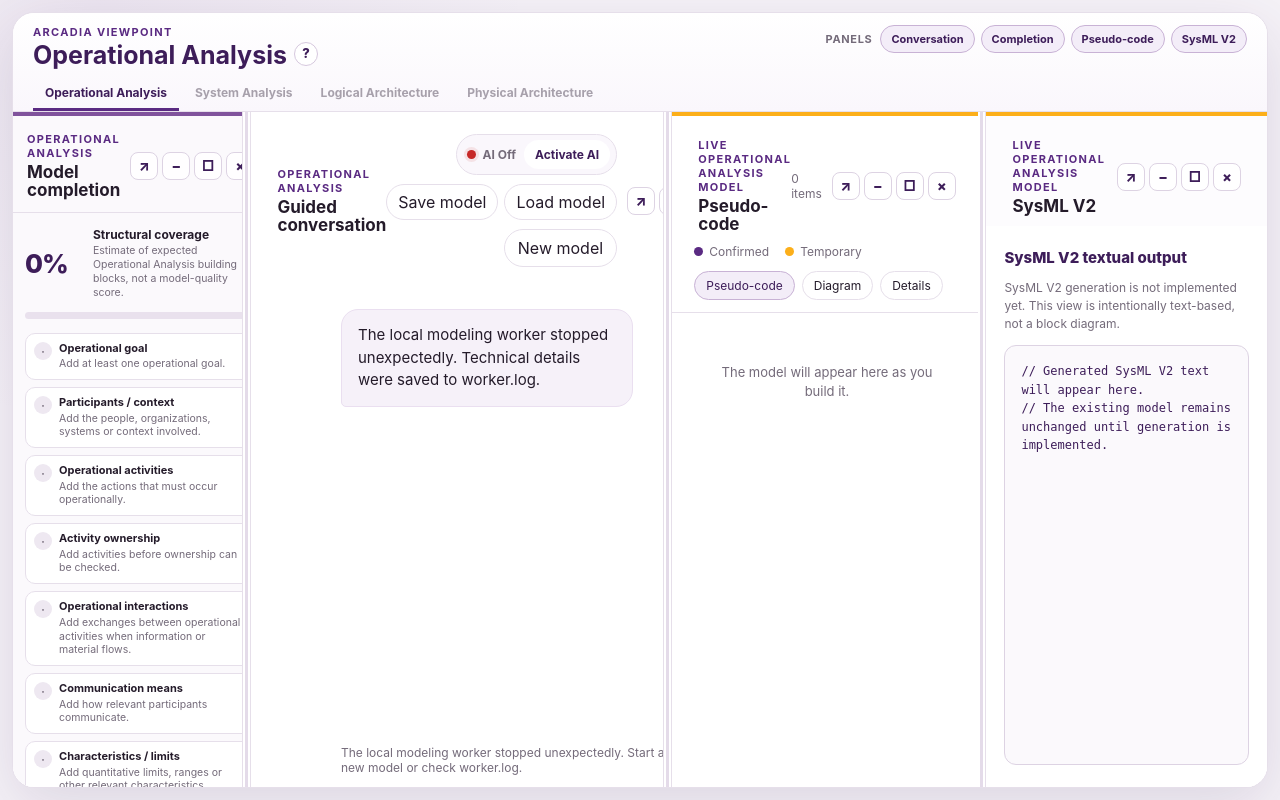
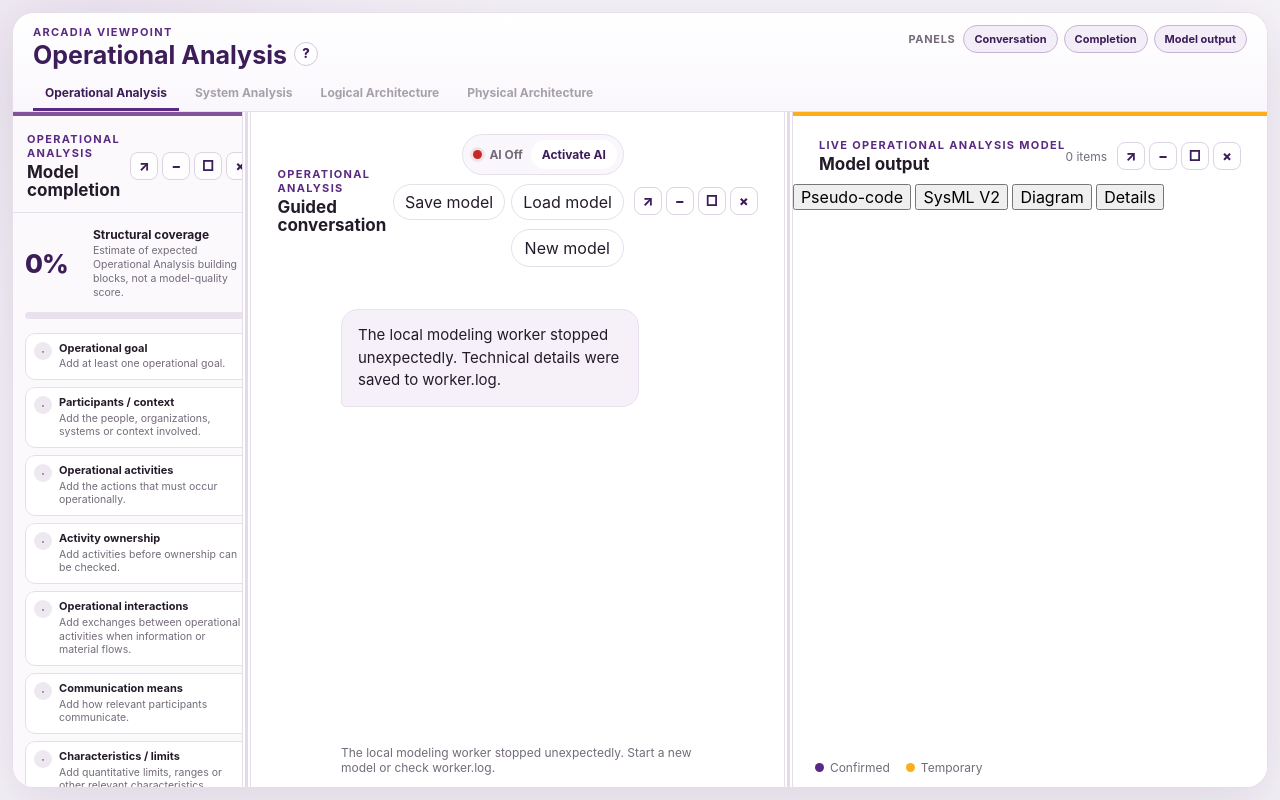
Before and after one commit to fabricionicolato1323-cyber/MBSE-App, a Flask app: page / in a window 1280 px wide. Run offline with Flask 3, Linux system fonts and the light colour scheme.

Commit message:
Unify docked model output into one tabbed sidebar

```diff
--- a/templates/index.html
+++ b/templates/index.html
@@ -44,8 +44,7 @@
           <span>Panels</span>
           <button type="button" class="panel-toggle active" data-panel-toggle="chat">Conversation</button>
           <button type="button" class="panel-toggle active" data-panel-toggle="completion">Completion</button>
-          <button type="button" class="panel-toggle active" data-panel-toggle="text">Pseudo-code</button>
-          <button type="button" class="panel-toggle active" data-panel-toggle="sysml">SysML V2</button>
+          <button type="button" class="panel-toggle active" data-panel-toggle="output">Model output</button>
         </div>
       </div>
 
@@ -132,19 +131,19 @@
         <div id="statusLine" class="status-line">Starting the guided model…</div>
       </section>
 
-      <div class="panel-splitter" data-splitter="text" role="separator" aria-orientation="vertical" aria-label="Resize pseudo-code panel"></div>
+      <div class="panel-splitter" data-splitter="output" role="separator" aria-orientation="vertical" aria-label="Resize model output panel"></div>
 
-      <aside id="modelPanel" class="workspace-panel model-panel text-panel" data-panel="text" data-output-panel="text">
+      <aside id="modelPanel" class="workspace-panel model-panel output-panel" data-panel="output">
         <header class="model-header panel-drag-handle">
           <div class="panel-heading-copy">
             <div class="eyebrow">Live Operational Analysis model</div>
-            <h2>Pseudo-code</h2>
+            <h2 id="outputPanelTitle">Model output</h2>
             <div id="modelFileName" class="model-file-name" hidden></div>
           </div>
           <div class="model-header-actions">
             <div id="modelCount" class="model-count">0 · 0</div>
-            <div class="panel-controls" aria-label="Pseudo-code panel controls">
-              <button type="button" class="panel-control" data-panel-action="dock" title="Open pseudo-code in a new browser window" aria-label="Open pseudo-code in a new browser window">↗</button>
+            <div class="panel-controls" aria-label="Model output panel controls">
+              <button type="button" class="panel-control" data-panel-action="dock" title="Open active output view in a new browser window" aria-label="Open active output view in a new browser window">↗</button>
               <button type="button" class="panel-control" data-panel-action="minimize" title="Minimize panel" aria-label="Minimize panel">−</button>
               <button type="button" class="panel-control" data-panel-action="maximize" title="Full screen panel" aria-label="Full screen panel">□</button>
               <button type="button" class="panel-control" data-panel-action="close" title="Hide panel" aria-label="Hide panel">×</button>
@@ -152,62 +151,50 @@
           </div>
         </header>
 
-        <div id="utilityTextView" class="utility-tab-content active standalone-output-content" data-output-content="text" role="region" aria-label="Pseudo-code model output">
+        <div class="output-tabs" role="tablist" aria-label="Model output views">
+          <button class="output-tab-button active" type="button" data-output-tab="text" data-tab="textual" role="tab" aria-selected="true" aria-controls="utilityTextView">Pseudo-code</button>
+          <button class="output-tab-button" type="button" data-output-tab="sysml" role="tab" aria-selected="false" aria-controls="utilitySysmlView">SysML V2</button>
+          <button class="output-tab-button" type="button" data-output-tab="diagram" data-tab="diagram" role="tab" aria-selected="false" aria-controls="diagramTab">Diagram</button>
+          <button class="output-tab-button" type="button" data-output-tab="details" data-tab="details" role="tab" aria-selected="false" aria-controls="detailsTab">Details</button>
+        </div>
+
+        <div id="utilityTextView" class="output-view-content active" data-output-view="text" role="tabpanel">
           <div class="legend">
             <span><i class="legend-dot confirmed"></i>Confirmed</span>
             <span><i class="legend-dot temporary"></i>Temporary</span>
           </div>
-
-          <div class="model-tabs" role="tablist" aria-label="Existing model views">
-            <button class="tab-button active" data-tab="textual" role="tab" aria-selected="true">Pseudo-code</button>
-            <button class="tab-button" data-tab="diagram" role="tab" aria-selected="false">Diagram</button>
-            <button class="tab-button" data-tab="details" role="tab" aria-selected="false">Details</button>
-          </div>
-
           <div id="textualTab" class="tab-content active" role="tabpanel">
             <div id="modelTextual" class="model-textual"></div>
           </div>
-          <div id="diagramTab" class="tab-content" role="tabpanel">
-            <div class="diagram-placeholder">
-              <strong>Diagram view</strong>
-              <span>This existing view remains available inside the pseudo-code output window.</span>
-            </div>
-            <div class="legacy-diagram-layer" aria-hidden="true">
-              <svg id="modelDiagram" viewBox="0 0 420 720"></svg>
-              <div id="emptyModel"></div>
-            </div>
-          </div>
-          <div id="detailsTab" class="tab-content" role="tabpanel">
-            <div id="modelDetails" class="model-details"></div>
-          </div>
         </div>
-      </aside>
 
-      <div class="panel-splitter" data-splitter="sysml" role="separator" aria-orientation="vertical" aria-label="Resize SysML V2 panel"></div>
-
-      <aside id="sysmlPanel" class="workspace-panel model-panel sysml-panel" data-panel="sysml" data-output-panel="sysml">
-        <header class="model-header panel-drag-handle">
-          <div class="panel-heading-copy">
-            <div class="eyebrow">Live Operational Analysis model</div>
-            <h2>SysML V2</h2>
-          </div>
-          <div class="model-header-actions">
-            <div class="panel-controls" aria-label="SysML V2 panel controls">
-              <button type="button" class="panel-control" data-panel-action="dock" title="Open SysML V2 in a new browser window" aria-label="Open SysML V2 in a new browser window">↗</button>
-              <button type="button" class="panel-control" data-panel-action="minimize" title="Minimize panel" aria-label="Minimize panel">−</button>
-              <button type="button" class="panel-control" data-panel-action="maximize" title="Full screen panel" aria-label="Full screen panel">□</button>
-              <button type="button" class="panel-control" data-panel-action="close" title="Hide panel" aria-label="Hide panel">×</button>
-            </div>
-          </div>
-        </header>
-
-        <div id="utilitySysmlView" class="utility-tab-content active standalone-output-content" data-output-content="sysml" role="region" aria-label="SysML V2 textual output">
+        <div id="utilitySysmlView" class="output-view-content" data-output-view="sysml" role="tabpanel" hidden>
           <div class="sysml-text-placeholder">
             <div class="sysml-placeholder-heading">SysML V2 textual output</div>
             <p>SysML V2 generation is not implemented yet. This view is intentionally text-based, not a block diagram.</p>
             <pre class="sysml-code-placeholder" aria-label="SysML V2 text placeholder"><code>// Generated SysML V2 text will appear here.
 // The existing model remains unchanged until generation is implemented.</code></pre>
           </div>
+        </div>
+
+        <div id="diagramTab" class="output-view-content tab-content" data-output-view="diagram" role="tabpanel" hidden>
+          <div class="diagram-placeholder">
+            <strong>Diagram view</strong>
+            <span>The interactive Operational Analysis diagram remains available as its own output view.</span>
+          </div>
+          <div class="legacy-diagram-layer" aria-hidden="true">
+            <svg id="modelDiagram" viewBox="0 0 420 720"></svg>
+            <div id="emptyModel"></div>
+          </div>
+        </div>
+
+        <div id="detailsTab" class="output-view-content tab-content" data-output-view="details" role="tabpanel" hidden>
+          <div id="modelDetails" class="model-details"></div>
+        </div>
+
+        <div id="outputDetachedEmpty" class="output-detached-empty" hidden>
+          <strong>All output views are undocked.</strong>
+          <span>You can hide this sidebar and continue working in Conversation while the separate browser windows remain open.</span>
         </div>
       </aside>
     </main>
```
